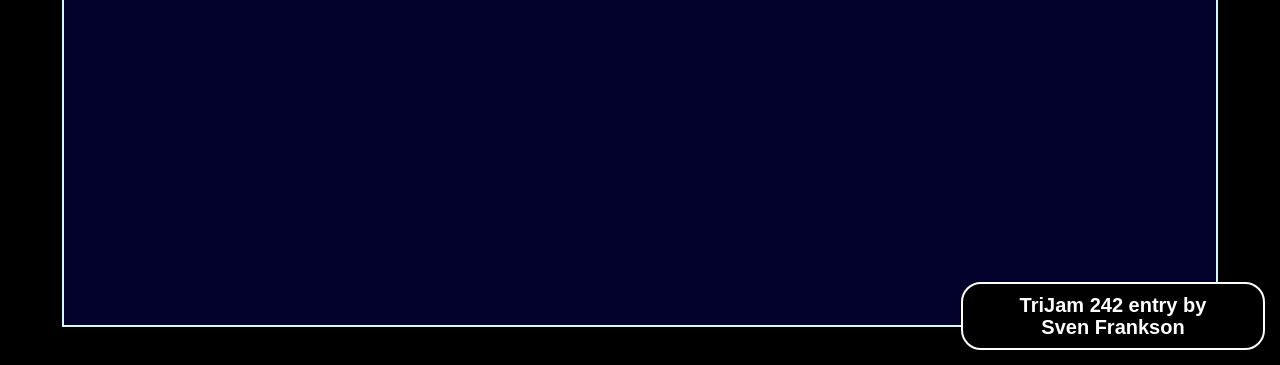
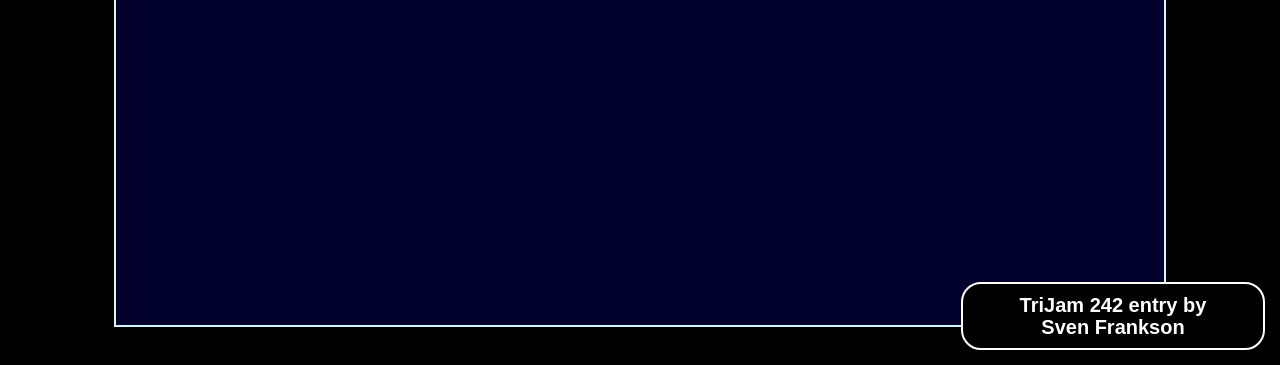
Before and after one commit to SvenFrankson/trijam-242, a plain HTML site: page index.html in a window 1280 px wide. Shown: the part 435-800 px from the top of the page. Drawn offline with Linux system fonts and the light colour scheme.

Commit message:
Make Score Div resize with main container.

```diff
--- a/scripts/app.js
+++ b/scripts/app.js
@@ -346,10 +346,10 @@ class Main {
             let screenHeight = document.body.clientHeight;
             let screenRatio = screenWidth / screenHeight;
             let w;
-            let marginLeft;
+            let left;
             let h;
-            let marginTop;
-            let r = 1.6;
+            let bottom;
+            let r = 1600 / (1000 + 100);
             if (screenRatio >= r) {
                 h = screenHeight * 0.9;
                 w = h * r;
@@ -358,12 +358,17 @@ class Main {
                 w = screenWidth * 0.9;
                 h = w / r;
             }
-            marginLeft = (screenWidth - w) / 2;
-            marginTop = (screenHeight - h) / 2;
+            left = (screenWidth - w) / 2;
+            bottom = (screenHeight - h) / 2;
             this.container.style.width = w + "px";
-            this.container.style.height = h + "px";
-            this.container.style.marginLeft = marginLeft + "px";
-            this.container.style.marginTop = marginTop + "px";
+            this.container.style.height = ((1000 / (1000 + 100)) * h) + "px";
+            this.container.style.left = left + "px";
+            this.container.style.bottom = bottom + "px";
+            let scoreDiv = document.getElementById("score");
+            scoreDiv.style.fontSize = ((90 / (1000 + 100)) * h) + "px";
+            scoreDiv.style.height = ((100 / (1000 + 100)) * h) + "px";
+            scoreDiv.style.right = left + "px";
+            scoreDiv.style.top = bottom + "px";
             this.containerRect = this.container.getBoundingClientRect();
         };
     }
--- a/styles/app.css
+++ b/styles/app.css
@@ -23,10 +23,7 @@ body {
     position: fixed;
     font-family: Arial, Helvetica, sans-serif;
     font-weight: bold;
-    font-size: 24px;
     color: white;
-    right: calc((100vw - min(90vw, 90vh)) * 0.5 + 20px);
-    top: calc((100vh - min(90vw, 90vh)) * 0.5 - 28px);
 }
 
 #play {
```
Also changed, not shown: 1 other file.
